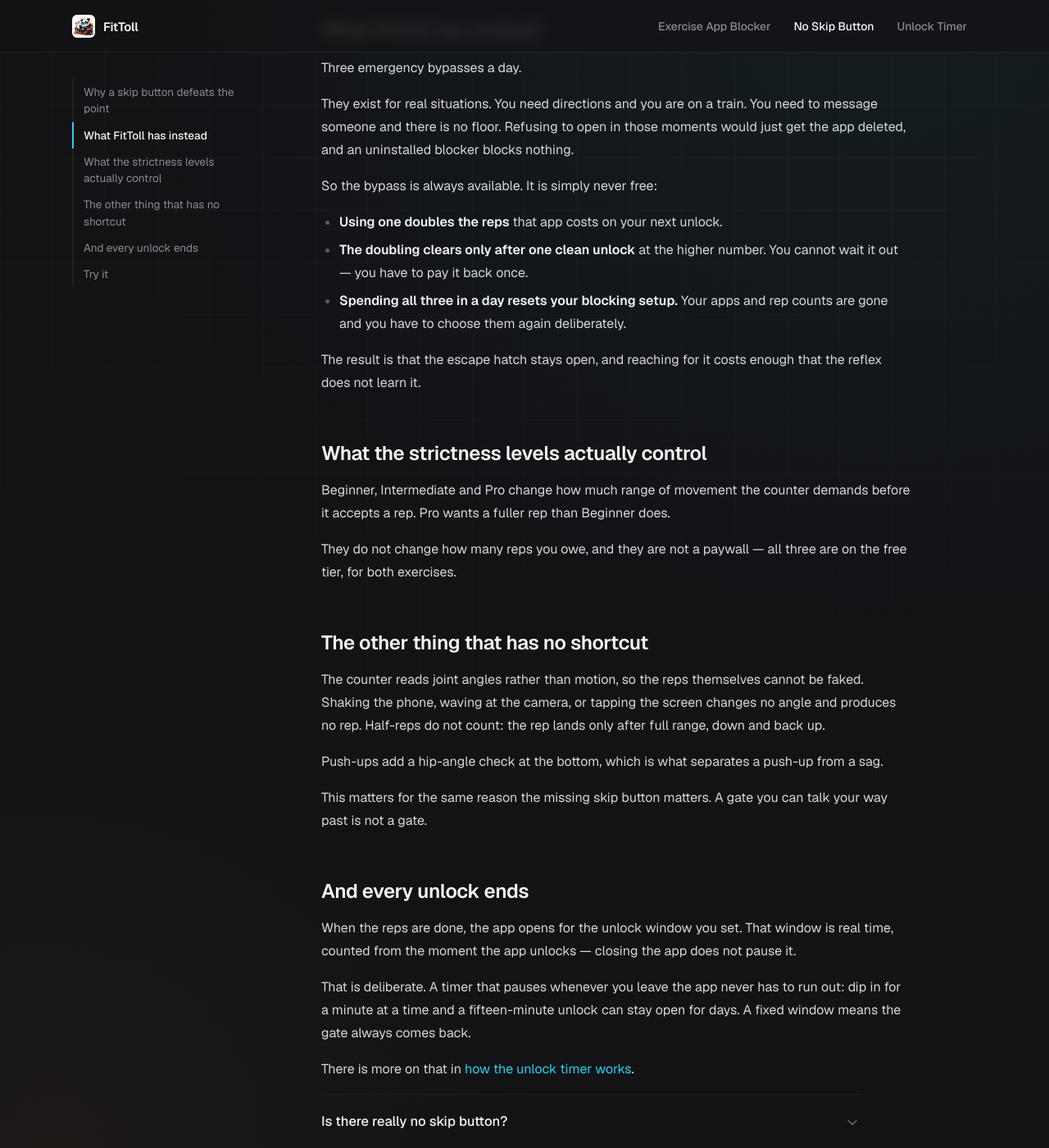
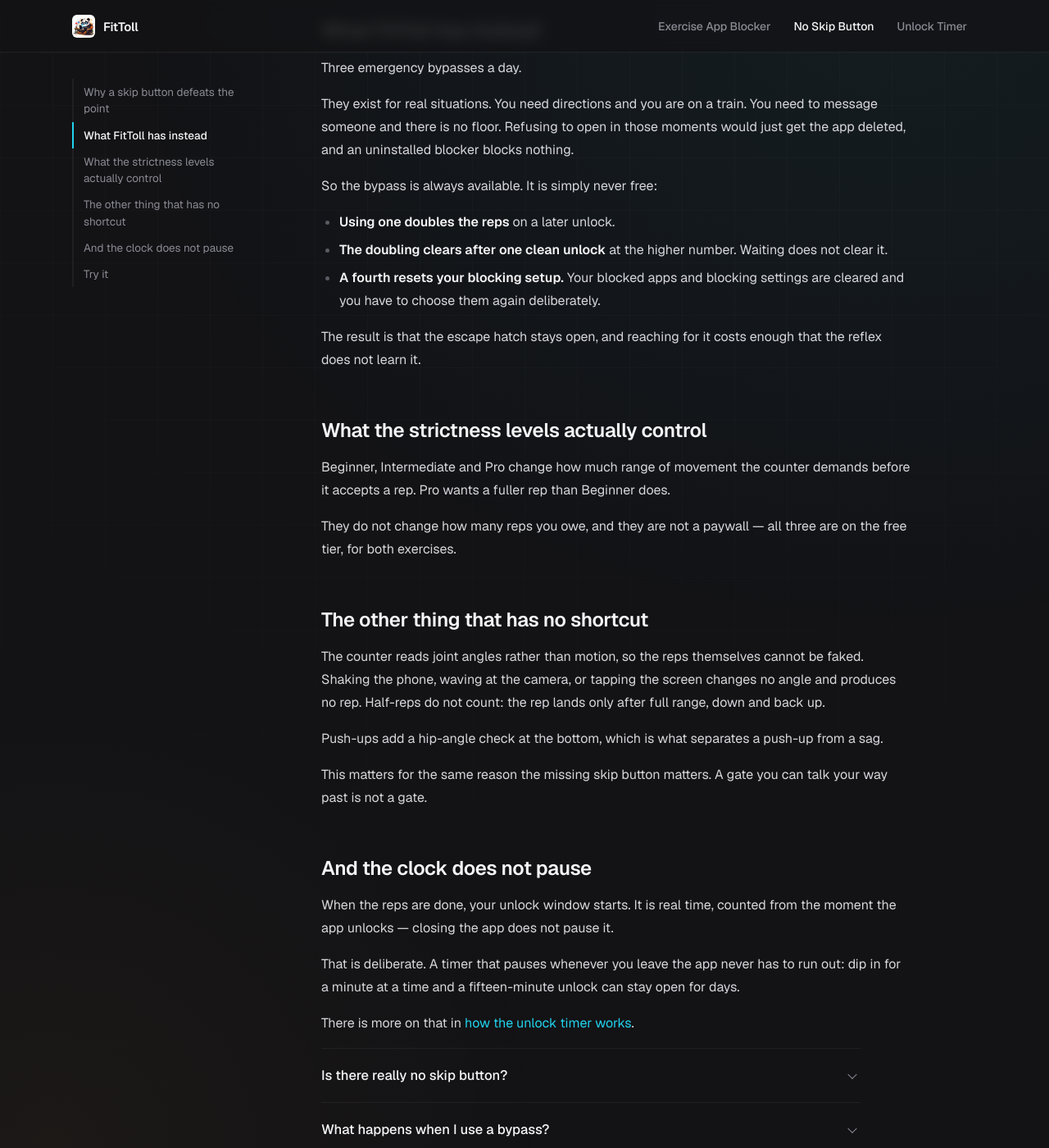
Before and after one commit to aurobindoGupta/fitToll-site, a Jekyll site: the page built from no-skip-button.md, in a window 1280 px wide and 1400 px high, scrolled down 696 px. Shown: the whole window at 82% size. Built offline with Jekyll 4.4.1, drawn with Linux system fonts in a browser that asks for light colours; some of the changed text lies outside the part shown.

Commit message:
fix(site): stop promising what the apps do not do yet
Removes public claims that are false on iOS (and some on Android) in the
shipped builds. Owner decision 2026-09-21: truthful today; restore stronger
wording only after build 18 ships the re-lock fixes on both stores.

- "When it ends, the app is blocked again" / "every unlock ends" / "the gate
  always comes back" / "opens for the time you set": iOS re-shields only
  while FitToll is in front, on resume, or at the daily 00:00 wake
  (UnlockTimerManager.swift:79-106, ScreenTimeScheduler.swift:21-27);
  Android re-blocks only on a new foreground event (AppMonitorService.kt:
  205-207, 305-326). Headings become "The clock does not pause".
- "Doubles the reps for that app / your next unlock": iOS uses one global
  key (AppNavigation.swift:274-310) -> "on a later unlock", true on both.
  "Clears only after a clean unlock" -> "clears after": Android also clears
  it when the app is removed (BlockingRepository.kt:169-183).
- "Spend all three and your setup resets": the reset happens on a fourth
  attempt (BypassManager.kt:98-103) -> "Try a fourth".
- "FitToll takes the screen before the app does": Android detects the app
  after it is in front (2 s poll) -> "FitToll's gate covers it".
- Rep count "per app" / "how many reps they cost": one global setting,
  reps picked per unlock -> removed. "A settings screen ... FitToll has
  none": both apps have settings that remove blocking -> removed.
- llms.txt "15-minute unlocks" -> "unlocks of up to 15 minutes".
Unchanged on purpose: literal timer statements ("fifteen minutes on the
clock", "fixed window"); "three a day" framing.

Verified: plan checked by the orchestrator plus 3 rounds of an independent
read-only checker (DO NOT SHIP x2 -> fixed -> SHIP). Local build with the
exact GitHub Pages toolchain (HEAD build byte-identical to live fittoll.com
on all 4 pages): clean; 97/97 output checks (every removed phrase proven
present before and absent after; FAQ JSON-LD == visible FAQ on all 7 FAQ
pages; all JSON-LD parses; links resolve; only the 4 pages + llms.txt +
feed timestamp changed). 375 px: no horizontal overflow. Screenshots:
scrollBlocker-KMP evidence/260921-s2c/web/{desktop,mobile}/.

Co-Authored-By: Claude Opus 5 (1M context) <noreply@anthropic.com>

```diff
--- a/_includes/head.html
+++ b/_includes/head.html
@@ -181,7 +181,7 @@
           "On-device pose detection reads real joint angles",
           "No video recorded or uploaded — works offline",
           "Each unlock is a fixed window of real time",
-          "Three emergency bypasses a day, each doubling the reps next time",
+          "Three emergency bypasses a day, each doubling the reps on a later unlock",
           "Three strictness levels"
         ]
       }
--- a/no-skip-button.md
+++ b/no-skip-button.md
@@ -4,23 +4,24 @@ title: No Skip Button
 seo_title: "The App Blocker With No Skip Button | FitToll"
 description: >-
   Most app blockers have a way out. FitToll has no skip button — three
-  emergency bypasses a day, and each one doubles the reps you owe next time.
+  emergency bypasses a day, and each one doubles the reps on a later unlock.
 eyebrow: Guide
 faq:
   - q: Is there really no skip button?
     a: >-
       There is no button that dismisses the gate and opens the app. What exists
       instead is an emergency bypass, limited to three a day, and each one
-      raises the price of your next unlock.
+      raises the price of a later unlock.
   - q: What happens when I use a bypass?
     a: >-
-      The app opens immediately, and the reps that app costs are doubled for
-      your next unlock. The doubling clears only after you complete one clean
-      unlock at the higher number.
-  - q: What if I use all three in one day?
+      Using a bypass unlocks the app, and the reps are doubled on a later unlock.
+      The doubling clears after you complete one clean unlock at the higher
+      number.
+  - q: What happens after all three are used?
     a: >-
-      Your blocking setup resets. You have to deliberately choose your apps and
-      rep counts again, which is a decision rather than a reflex.
+      Trying a fourth resets your blocking setup. You have to deliberately
+      choose your apps and blocking settings again, which is a decision rather
+      than a reflex.
   - q: Can I just uninstall the app?
     a: >-
       Yes. It's your phone. FitToll is designed to beat the unthinking reach for
@@ -31,11 +32,10 @@ faq:
       Paying changes how many apps you can block, not how strict the gate is.
 ---
 
-Most blocking apps have a way out, and the way out is usually one tap. A
-"skip for now", a five-minute snooze, a settings screen you can reach in
-four taps and turn the whole thing off from.
+Most blocking apps have a way out, and the way out is usually one tap on the
+block screen: a "skip for now", or a five-minute snooze.
 
-FitToll has none of those. There is no button that dismisses the gate.
+FitToll has neither. There is no button that dismisses the gate.
 
 ## Why a skip button defeats the point
 
@@ -60,11 +60,11 @@ nothing.
 
 So the bypass is always available. It is simply never free:
 
-- **Using one doubles the reps** that app costs on your next unlock.
-- **The doubling clears only after one clean unlock** at the higher number.
-  You cannot wait it out — you have to pay it back once.
-- **Spending all three in a day resets your blocking setup.** Your apps and
-  rep counts are gone and you have to choose them again deliberately.
+- **Using one doubles the reps** on a later unlock.
+- **The doubling clears after one clean unlock** at the higher number.
+  Waiting does not clear it.
+- **A fourth resets your blocking setup.** Your blocked apps and blocking
+  settings are cleared and you have to choose them again deliberately.
 
 The result is that the escape hatch stays open, and reaching for it costs
 enough that the reflex does not learn it.
@@ -90,15 +90,14 @@ push-up from a sag.
 This matters for the same reason the missing skip button matters. A gate you
 can talk your way past is not a gate.
 
-## And every unlock ends
+## And the clock does not pause
 
-When the reps are done, the app opens for the unlock window you set. That
-window is real time, counted from the moment the app unlocks — closing the app
-does not pause it.
+When the reps are done, your unlock window starts. It is real time, counted
+from the moment the app unlocks — closing the app does not pause it.
 
 That is deliberate. A timer that pauses whenever you leave the app never has
 to run out: dip in for a minute at a time and a fifteen-minute unlock can stay
-open for days. A fixed window means the gate always comes back.
+open for days.
 
 There is more on that in [how the unlock timer works]({{ '/unlock-timer/' | relative_url }}).
 
```
Also changed, not shown: exercise-app-blocker.md (+12 -15 lines), index.md (+12 -14 lines), llms.txt (+4 -4 lines), unlock-timer.md (+6 -14 lines).
